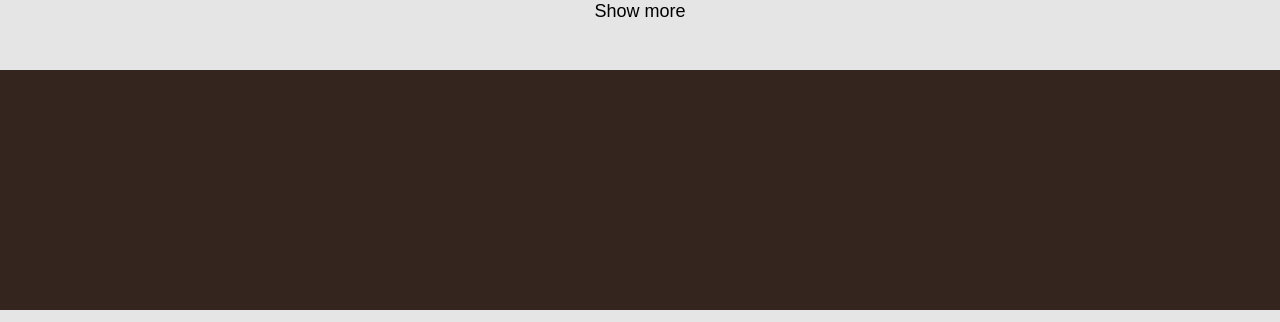
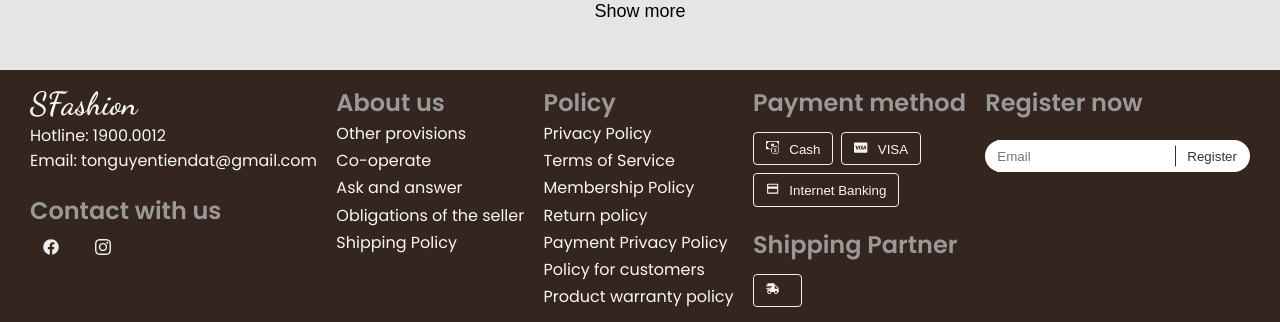
Before and after one commit to TienDat-2k1/ecommerce-clothing, a React (Create React App) app: page / in a window 1280 px wide. Shown: the part 2245-2567 px from the top of the page. Built offline with nearby package versions, Linux system fonts and the light colour scheme; no server answers; a web font is replaced by a local one.

Commit message:
footer ui

```diff
--- a/src/components/Footer/Footer.scss
+++ b/src/components/Footer/Footer.scss
@@ -1,6 +1,114 @@
 @use '../../sass/variables' as *;
 
 .footer {
-  height: 24rem;
+  padding: 1.5rem 3rem;
   background-color: $color--primary-dark;
+  color: $color--grey-light-1;
+
+  & h2 {
+    color: $color--grey-dark-2;
+  }
+
+  &__list {
+    display: flex;
+    flex-wrap: wrap;
+    justify-content: space-between;
+    gap: 1.2rem;
+  }
+
+  &__item {
+    // footer logo
+    &:nth-of-type(1) {
+      display: flex;
+      flex-direction: column;
+      gap: 2rem;
+    }
+
+    // footer policy
+    &:nth-of-type(3) {
+      display: flex;
+      flex-direction: column;
+    }
+
+    // footer payment method
+    &:nth-of-type(4) {
+      display: flex;
+      flex-direction: column;
+      gap: 2rem;
+    }
+
+    // Footer register
+    &:nth-of-type(5) {
+      display: flex;
+      flex-direction: column;
+      gap: 2rem;
+
+      & > div {
+        display: flex;
+        background-color: #fff;
+        border-radius: 999px;
+        padding-left: 1.2rem;
+      }
+
+      & > div > button {
+        color: $color--grey-dark-3;
+        position: relative;
+      }
+
+      & > div > input {
+        caret-color: $color--accent-orange;
+      }
+
+      & > div > button::after {
+        position: absolute;
+        content: '';
+        display: block;
+        width: 1px;
+        height: 70%;
+        left: 0;
+        top: 50%;
+        transform: translateY(-50%);
+        background-color: $color--grey-dark-3;
+      }
+    }
+  }
+
+  &__hotline {
+  }
+
+  &__contact {
+  }
+
+  &__about {
+    line-height: 1.7;
+  }
+
+  &__policy {
+    line-height: 1.7;
+  }
+
+  &__payment {
+    & > div {
+      max-width: 20rem;
+      display: flex;
+      flex-wrap: wrap;
+      gap: 0.8rem;
+      margin-top: 1.2rem;
+    }
+  }
+
+  &__shipping {
+    display: flex;
+    flex-direction: column;
+    gap: 1.2rem;
+  }
+
+  &__icon {
+    color: $color--grey-light-1;
+    border-color: $color--grey-light-2;
+  }
 }
+.logo {
+  font-family: 'Dancing Script', cursive;
+  color: $color--grey-light-1;
+}
--- a/src/components/Footer/Footer.tsx
+++ b/src/components/Footer/Footer.tsx
@@ -1,6 +1,96 @@
 import './Footer.scss';
+import { FaFacebook, FaCcVisa, FaShippingFast } from 'react-icons/fa';
+import { BsInstagram, BsCashCoin } from 'react-icons/bs';
+import { RiBankCard2Line } from 'react-icons/ri';
+import Button from '../UI/Button/Button';
 
 const Footer = () => {
-  return <footer className="footer"></footer>;
+  return (
+    <footer className="footer">
+      <div className="footer__list">
+        <div className="footer__item">
+          <div>
+            <h1 className="logo">SFashion</h1>
+            <div className="footer__hotline">
+              <span>Hotline: </span>
+              <span>1900.0012</span>
+            </div>
+            <span>Email: tonguyentiendat@gmail.com</span>
+          </div>
+
+          <div className="footer__contact">
+            <h2>Contact with us</h2>
+            <Button
+              as="a"
+              href="https://www.facebook.com/"
+              leftIcon={<FaFacebook />}
+            ></Button>
+            <Button
+              as="a"
+              href="https://www.instagram.com/"
+              leftIcon={<BsInstagram />}
+            ></Button>
+          </div>
+        </div>
+        <div className="footer__item">
+          <h2>About us</h2>
+          <p className="footer__about">Other provisions</p>
+          <p className="footer__about">Co-operate</p>
+          <p className="footer__about">Ask and answer</p>
+          <p className="footer__about">Obligations of the seller</p>
+          <p className="footer__about">Shipping Policy</p>
+        </div>
+        <div className="footer__item">
+          <h2>Policy</h2>
+          <span className="footer__policy">Privacy Policy</span>
+          <span className="footer__policy">Terms of Service</span>
+          <span className="footer__policy">Membership Policy</span>
+          <span className="footer__policy">Return policy</span>
+          <span className="footer__policy">Payment Privacy Policy</span>
+          <span className="footer__policy">Policy for customers</span>
+          <span className="footer__policy">Product warranty policy</span>
+        </div>
+        <div className="footer__item">
+          <div className="footer__payment">
+            <h2>Payment method</h2>
+            <div>
+              <Button
+                className="btn--outline footer__icon"
+                leftIcon={<BsCashCoin />}
+              >
+                Cash
+              </Button>
+              <Button
+                className="btn--outline footer__icon"
+                leftIcon={<FaCcVisa />}
+              >
+                VISA
+              </Button>
+              <Button
+                className="btn--outline footer__icon"
+                leftIcon={<RiBankCard2Line />}
+              >
+                Internet Banking
+              </Button>
+            </div>
+          </div>
+          <div className="footer__shipping">
+            <h2>Shipping Partner</h2>
+            <Button
+              className="btn--outline footer__icon"
+              leftIcon={<FaShippingFast />}
+            />
+          </div>
+        </div>
+        <div className="footer__item">
+          <h2>Register now</h2>
+          <div>
+            <input type="text" placeholder="Email" />
+            <Button>Register</Button>
+          </div>
+        </div>
+      </div>
+    </footer>
+  );
 };
 export default Footer;
--- a/src/components/UI/Button/Button.scss
+++ b/src/components/UI/Button/Button.scss
@@ -14,8 +14,6 @@
   transition: all 0.2s ease-in-out;
 
   &:hover {
-    transform: translateY(-3px);
-    box-shadow: 0 1rem 2rem rgba($color--black, 0.08);
   }
 
   &:active {
@@ -37,6 +35,11 @@
   &--round {
     border-radius: 999px;
   }
+
+  &--shadow:hover {
+    transform: translateY(-3px);
+    box-shadow: 0 1rem 2rem rgba($color--black, 0.08);
+  }
 }
 
 .btn.disabled {
--- a/src/components/UI/Button/Button.tsx
+++ b/src/components/UI/Button/Button.tsx
@@ -41,7 +41,9 @@ const Button = <E extends React.ElementType>(
 
   return (
     <ButtonComponent
-      className={`btn ${className} ${disabled && 'disabled'}`}
+      className={`btn ${className ? className : ''} ${
+        disabled ? 'disabled' : ''
+      }`}
       {...otherProps}
       ref={ref}
     >
--- a/src/sass/_global.scss
+++ b/src/sass/_global.scss
@@ -56,6 +56,7 @@ body {
 }
 
 button,
+input,
 [tabindex] {
   outline: none;
   border: none;
```
